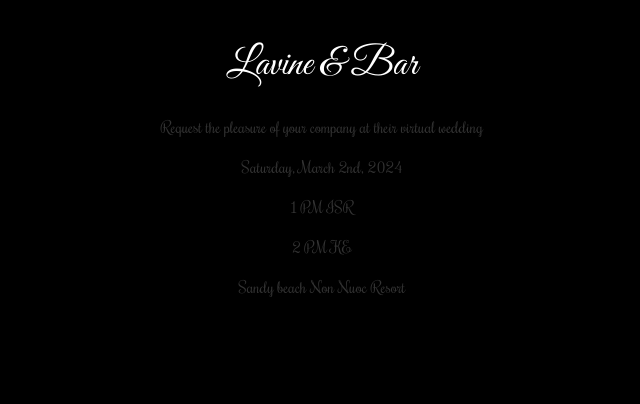
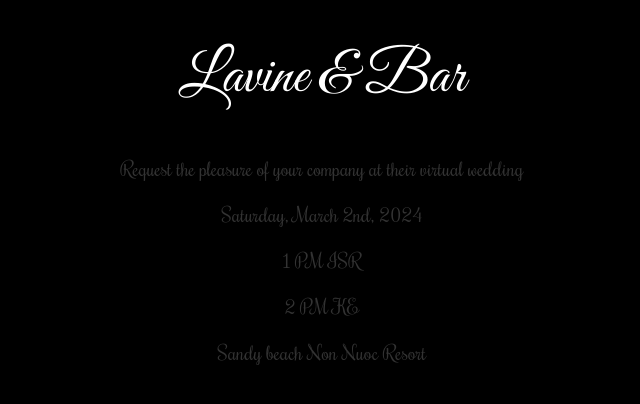
Before and after one commit to AVR-GCC/lavineandbar, a website: page public/index.html in a window 1280 px wide. Shown: the whole page, without its empty margins (318-958 px from the left). Drawn offline with Linux system fonts and the light colour scheme.

Commit message:
New sizes

```diff
--- a/public/index.html
+++ b/public/index.html
@@ -17,9 +17,10 @@
         }
         h1 {
             color: #fff;
-            font-size: 40px;
+            font-size: 60px;
         }
         p {
+            font-size: 20px;
             margin: 20px 0;
             font-family: "Rochester", cursive;
             font-weight: 400;
```
